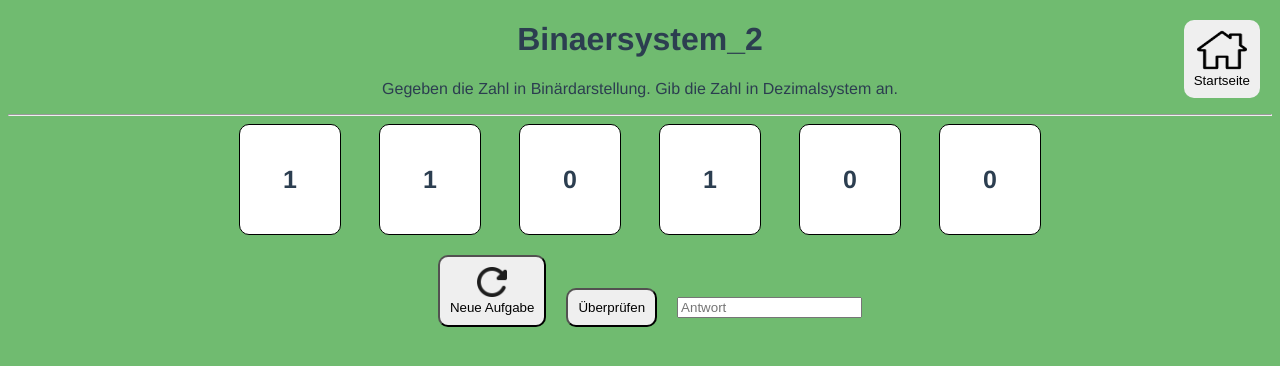
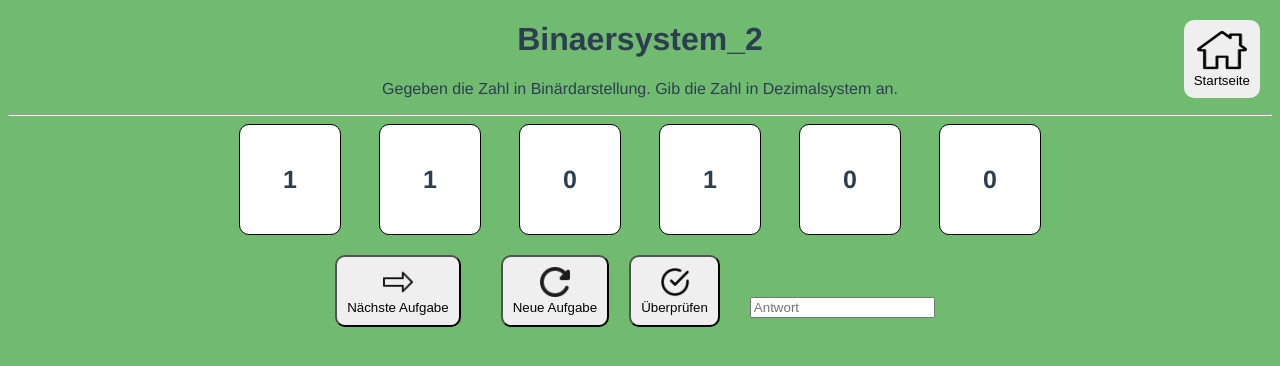
Before and after one commit to Fisnik-Mustafa/bsc-thesis, a Vue app: page /binaersystem_2 in a window 1280 px wide. Shown: the top 366 px of the page. Built offline with nearby package versions, Linux system fonts and the light colour scheme.

Commit message:
Buttons angepasst

```diff
--- a/src/views/Binaersystem_2.vue
+++ b/src/views/Binaersystem_2.vue
@@ -23,9 +23,17 @@
       <div class="binary_card">{{ bit1 }}</div>
     </div>
 
+    <Newtask :task="'Binaersystem_3'" />
     <Nexttask />
-    <button @click="submit()" class="btn_submit">Überprüfen</button>
-    <input v-model="usernum" type="text" placeholder="Antwort" />
+    <button @click="submit()" class="btn_submit">
+      <img src="../assets/icons/check.png" class="icon"/> <br />Überprüfen
+    </button>
+    <input
+      v-model="usernum"
+      type="text"
+      placeholder="Antwort"
+      style="margin: 10px"
+    />
   </div>
 </template>
 
@@ -33,9 +41,10 @@
 import Backtohomepage from "@/components/Backtohomepage.vue";
 import Verifier from "@/components/Verifier.vue";
 import Nexttask from "@/components/Nexttask.vue";
+import Newtask from "@/components/Newtask.vue";
 
 export default {
-  components: { Backtohomepage, Verifier, Nexttask },
+  components: { Backtohomepage, Verifier, Nexttask, Newtask },
   data() {
     return {
       num: 0,
@@ -47,7 +56,7 @@ export default {
       bit1: 0,
       usernum: "",
       result: false,
-      submitted: false
+      submitted: false,
     };
   },
   created: function () {
@@ -75,9 +84,9 @@ export default {
       this.num = this.num + this.bit1 * 1;
     },
     submit() {
-      if(this.num == this.usernum){
+      if (this.num == this.usernum) {
         this.result = true;
-      }else {
+      } else {
         this.result = false;
       }
       this.submitted = true;
```
